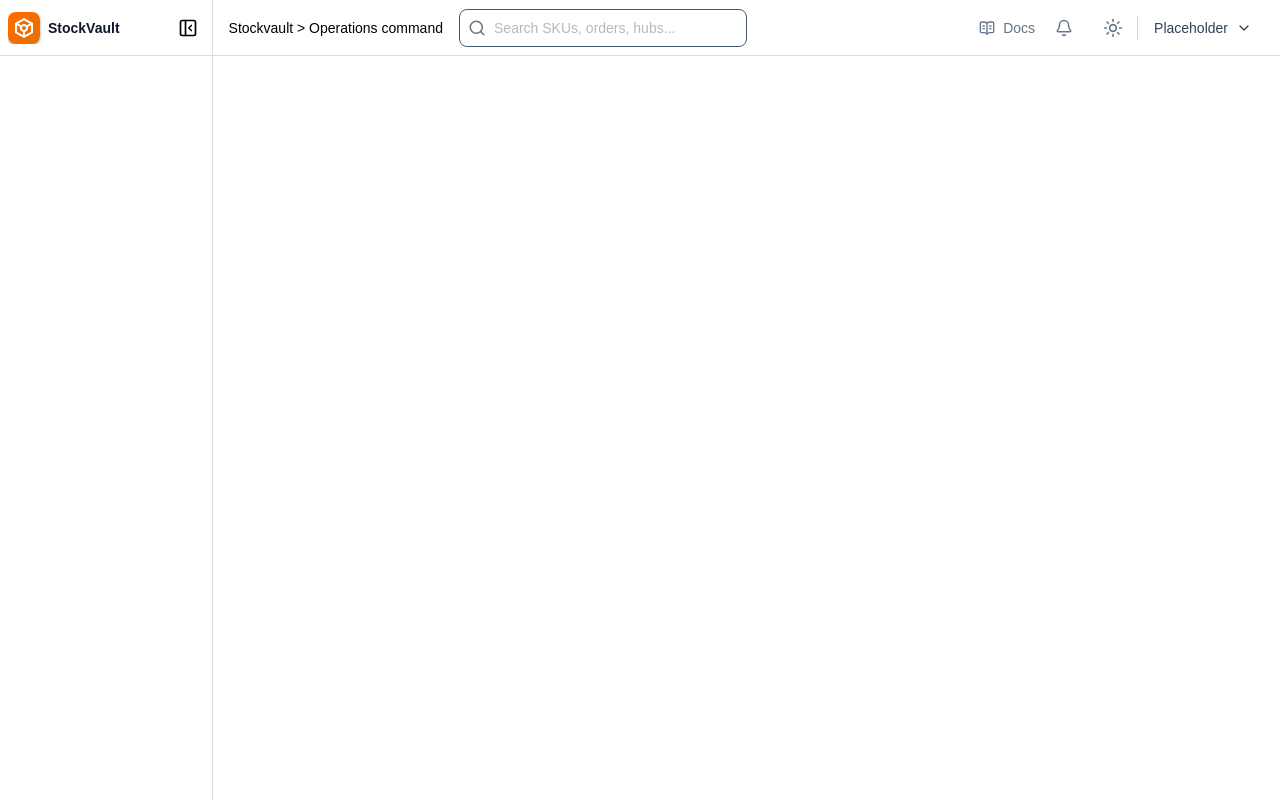
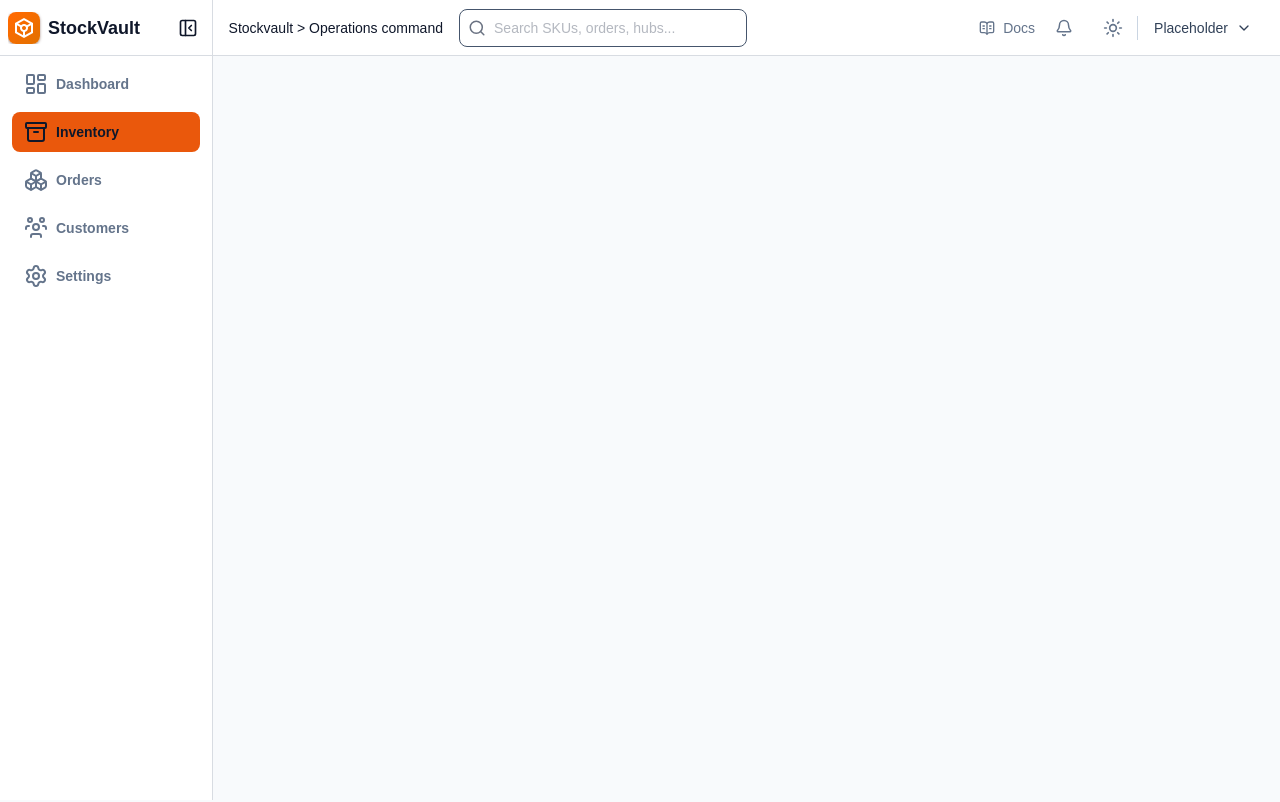
Before and after one commit to itsToufik/stock-vault, a Next.js app: page /Inventory in a window 1280 px wide. Before the commit this address had no page. Shown: the top 802 px of the page. Built offline with nearby package versions, Linux system fonts and the light colour scheme.

Commit message:
Add new pages for Customers, Dashboard, Inventory, Orders, and Settings; implement SideNav and TopNav components with enhanced functionality and styling

```diff
--- /dev/null
+++ b/src/app/Customers/page.tsx
@@ -0,0 +1,8 @@
+export default function CustomersPage() {
+    return (
+        <div className="flex flex-col gap-4 p-4">
+            <h1 className="text-2xl font-bold">Customers</h1>
+            <p>Welcome to the Customers page. Here you can manage your customer data.</p>
+        </div>
+    );
+}
--- /dev/null
+++ b/src/app/Dashboard/page.tsx
@@ -0,0 +1,5 @@
+export default function DashboardPage() {
+    return (
+        <span>Dashboard.</span>
+    )
+}
--- /dev/null
+++ b/src/app/Inventory/page.tsx
@@ -0,0 +1,5 @@
+export default function InventoryPage() {
+    return (
+        <span>Inventory.</span>
+    )
+}
--- /dev/null
+++ b/src/app/Orders/page.tsx
@@ -0,0 +1,5 @@
+export default function OrdersPage() {
+    return (
+        <span>Orders.</span>
+    )
+}
--- /dev/null
+++ b/src/app/Settings/page.tsx
@@ -0,0 +1,5 @@
+export default function SettingsPage() {
+    return (
+        <span>Settings.</span>
+    )
+}
--- a/src/app/layout.tsx
+++ b/src/app/layout.tsx
@@ -2,8 +2,8 @@ import type { Metadata } from "next";
 import { Geist, Geist_Mono } from "next/font/google";
 
 import "./globals.css";
-import TopNav from "../lib/components/top-nav";
-import SideNav from "../lib/components/side-nav";
+import TopNav from "../components/top-nav";
+import SideNav from "../components/side-nav";
 
 import { ThemeProvider } from "next-themes";
 
--- a/src/lib/components/side-nav.tsx
+++ b/src/components/side-nav.tsx
@@ -1,12 +1,43 @@
 "use client";
 
 import { useState } from "react";
-import { PanelLeftClose, PanelLeftOpen } from "lucide-react";
+import Link from "next/link";
+import { usePathname } from "next/navigation";
+import { LucideIcon, PanelLeftClose, PanelLeftOpen, LayoutDashboard, Archive, Boxes, UserGroup, Settings } from "lucide-react";
 
 import { Button } from "@/components/ui/button";
 
+const SidebarItem = ({ isOpen, isActive, Icon, label, href }: { isOpen: boolean; isActive: boolean; Icon: LucideIcon; label: string; href: string }) => {
+    const activeClasses = isActive
+        ? "bg-(--primary) text-(--text-primary)"
+        : "text-(--text-secondary) hover:bg-(--text-secondary)/25 hover:text-(--text-primary)";
+
+    return (isOpen ? (
+        <Link href={href} aria-current={isActive ? "page" : undefined} className={`flex items-center gap-2 px-3 py-2 rounded-lg select-none transition-all duration-300 ease-in-out ${activeClasses}`}>
+            <Icon />
+            <span className="truncate whitespace-nowrap text-sm font-semibold">
+                {label}
+            </span>
+        </Link>
+    ) : (
+        <Link href={href} aria-current={isActive ? "page" : undefined} aria-label={label} className={`flex items-center justify-center py-2 rounded-lg select-none transition-all duration-300 ease-in-out ${activeClasses}`}>
+            <Icon />
+        </Link>
+    )
+    );
+}
+
 export default function SideNav() {
     const [isOpen, setIsOpen] = useState(true);
+    const pathname = usePathname();
+
+    const sidebarItems = [
+        { icon: LayoutDashboard, label: "Dashboard", href: "/Dashboard" },
+        { icon: Archive, label: "Inventory", href: "/Inventory" },
+        { icon: Boxes, label: "Orders", href: "/Orders" },
+        { icon: UserGroup, label: "Customers", href: "/Customers" },
+        { icon: Settings, label: "Settings", href: "/Settings" },
+    ]
 
     return (
         <div className={`${isOpen ? "w-64" : "w-16"} min-h-screen bg-(--foreground) border-r border-r-(--text-secondary)/25 transition-[width] duration-300 ease-in-out`}>
@@ -15,7 +46,7 @@ export default function SideNav() {
                     <div className="flex size-8 shrink-0 items-center justify-center overflow-hidden rounded-lg bg-gradient-to-br from-orange-500 to-amber-600 text-base font-bold text-white shadow-sm shadow-orange-950/40">
                         <span className="material-symbols-outlined text-[20px]">token</span>
                     </div>
-                    <span className="truncate whitespace-nowrap text-sm font-semibold text-(--text-primary)">
+                    <span className="truncate whitespace-nowrap text-lg font-semibold text-(--text-primary)">
                         StockVault
                     </span>
                 </div>
@@ -40,6 +71,11 @@ export default function SideNav() {
                 </Button>
             </div>
 
+            <div className="flex flex-col gap-2 px-3 py-2">
+                {sidebarItems.map((item) => (
+                    <SidebarItem key={item.href} isOpen={isOpen} isActive={pathname === item.href} Icon={item.icon} label={item.label} href={item.href} />
+                ))}
+            </div>
         </div>
-    )
+    );
 }
```
Also changed, not shown: src/components/top-nav.tsx (renamed from src/lib/components/top-nav.tsx).
